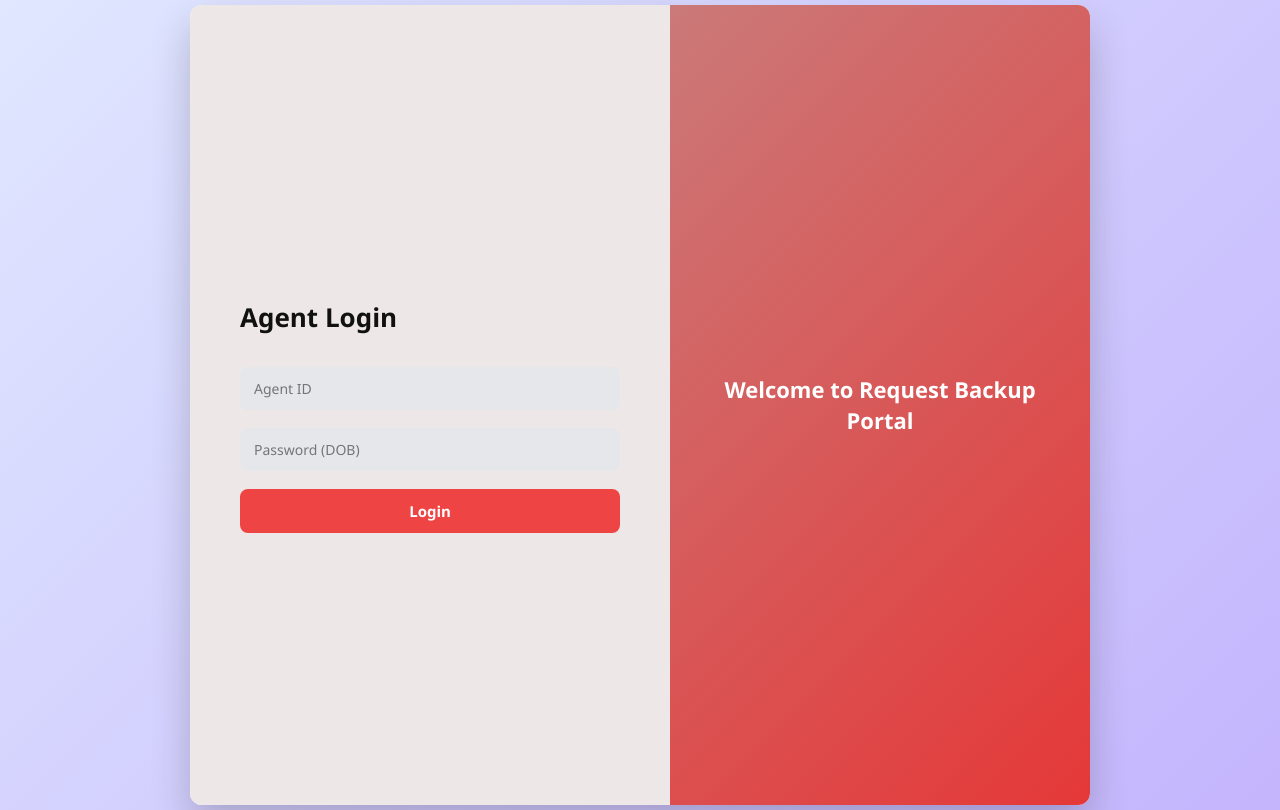
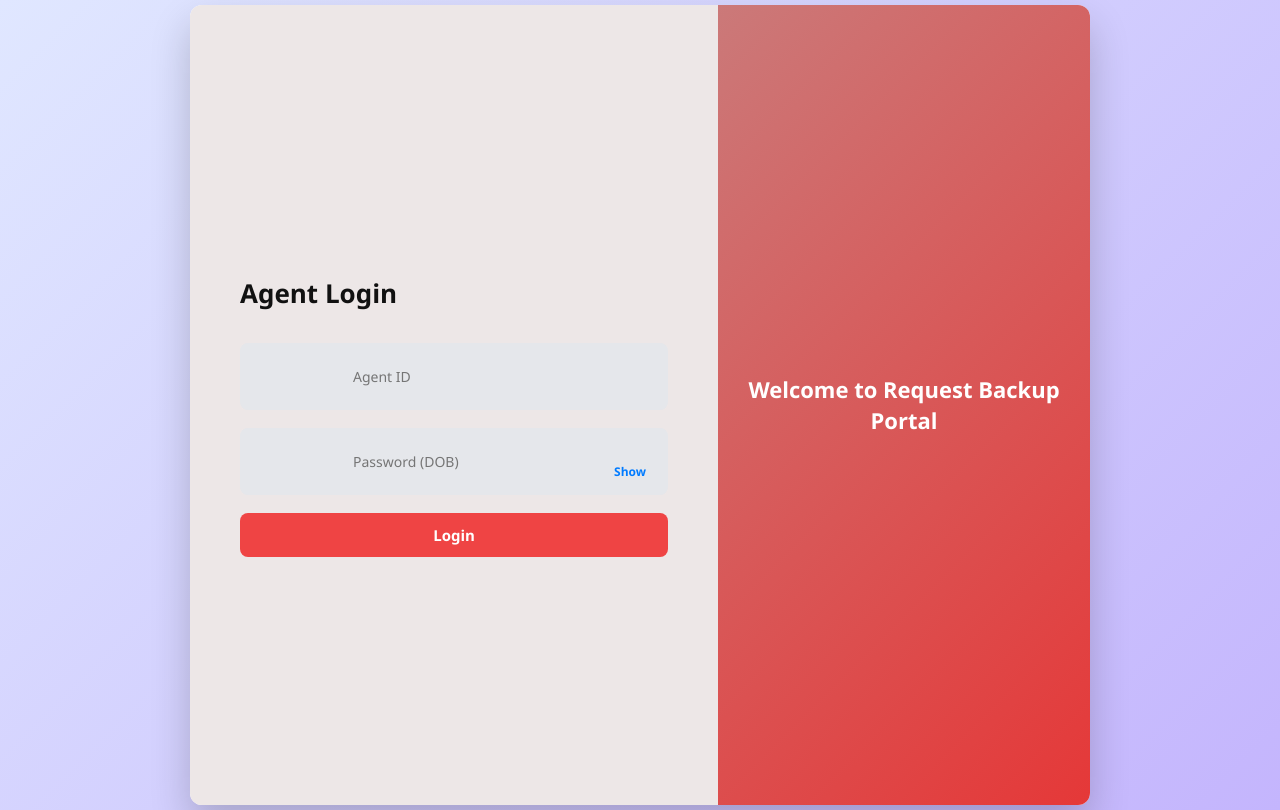
Before and after one commit to Saybiswa/service-portal, a React (Vite) app: page / in a window 1280 px wide. Built offline with nearby package versions, Linux system fonts and the light colour scheme.

Commit message:
all the changes

```diff
--- a/src/pages/Login.css
+++ b/src/pages/Login.css
@@ -42,7 +42,7 @@ body {
 
 /* INPUT FIELDS */
 .login-left input {
-  padding: 12px 14px;
+  padding: 24px 113px;
   margin-bottom: 18px;
   border-radius: 8px;
   border: none;
--- a/src/pages/Login.tsx
+++ b/src/pages/Login.tsx
@@ -1,4 +1,4 @@
-import { useState } from "react";
+import { useState, useEffect } from "react"; // ✅ add useEffect
 import axios from "axios";
 import { useNavigate } from "react-router-dom";
 import "./Login.css";
@@ -9,9 +9,16 @@ type LoginProps = {
 
 const Login = ({ onLogin }: LoginProps) => {
   const navigate = useNavigate();
+
   const [agent_id, setAgentId] = useState("");
   const [password, setPassword] = useState("");
+  const [showPassword, setShowPassword] = useState(false);
 
+  // ✅ CLEAR OLD AUTO-FILL VALUES
+  useEffect(() => {
+    setAgentId("");
+    setPassword("");
+  }, []);
 
   const handleLogin = async () => {
     if (!agent_id || !password) {
@@ -42,27 +49,51 @@ return (
       <div className="login-left">
         <h2>Agent Login</h2>
 
+        {/* ✅ DISABLE AUTOFILL */}
         <input
+          name="agent_id_field"
+          autoComplete="off"
           placeholder="Agent ID"
           value={agent_id}
           onChange={(e) => setAgentId(e.target.value)}
         />
 
+        {/* ✅ PASSWORD FIELD WITH FULL FIX */}
+        <div style={{ position: "relative" }}>
           <input
+            name="agent_pass_field" // ✅ change name (important)
+            autoComplete="new-password" // ✅ block autofill
             placeholder="Password (DOB)"
-        type="password"
+            type={showPassword ? "text" : "password"}
             value={password}
             onChange={(e) => setPassword(e.target.value)}
           />
 
+          <button
+            type="button"
+            onClick={() => setShowPassword(!showPassword)}
+            style={{
+              position: "absolute",
+              right: "10px",
+              top: "50%",
+              transform: "translateY(-50%)",
+              background: "none",
+              border: "none",
+              cursor: "pointer",
+              color: "#007bff",
+              fontSize: "12px"
+            }}
+          >
+            {showPassword ? "Hide" : "Show"}
+          </button>
+        </div>
+
         <button onClick={handleLogin}>Login</button>
       </div>
 
-    <div className="login-right">
-      {/* optional: logo / image / branding */}
-    </div>
-
+      <div className="login-right"></div>
     </div>
   );
 };
+
 export default Login;
```
Also changed, not shown: 1 other file (tests, documents, lock files or other folders). Lines whose indentation alone changed are shown as unchanged.
